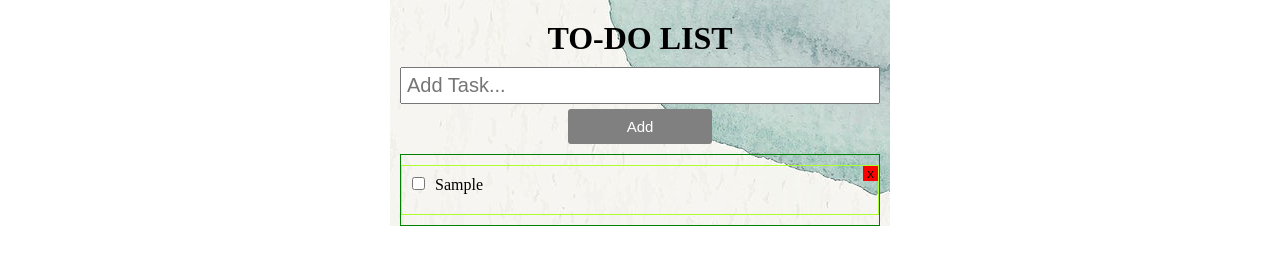
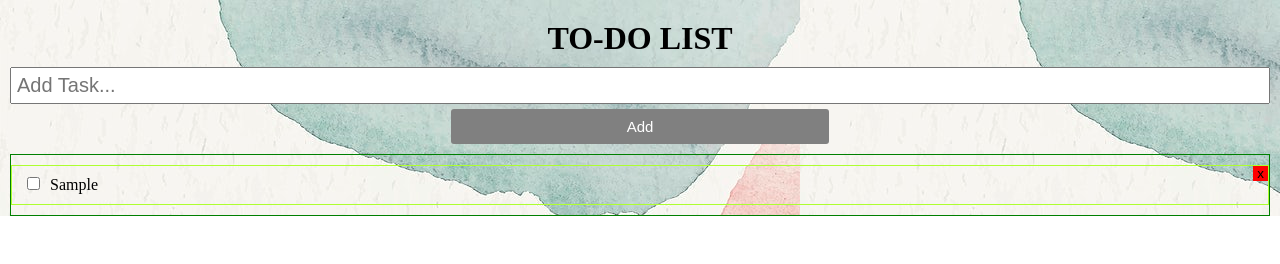
Before and after one commit to Shittuadedamola/To-do-list, a plain HTML site: page index.html in a window 1280 px wide. Both pictures are taken after typing "Sample" into the empty fields and a click on the button "Add". Drawn offline with Linux system fonts and the light colour scheme.

Commit message:
corrections done

```diff
--- a/style.css
+++ b/style.css
@@ -11,7 +11,7 @@ body{
 
 main{
     margin: auto;
-    width: 500px;
+    /* width: 500px; */
     /* height: 100vh; */
     background: url(images/floral\ background\ 2.jpeg);
     padding-top: 20px;
@@ -36,10 +36,12 @@ h1{
 
 section{
     width: 100%;
-    height: 50px;
+    /* height: 50px; */
     border: 1px solid greenyellow;
     padding-top: 10px;
     padding-right: 15px;
+    padding-bottom: 10px;
+    padding-left: 5px;
     margin-top: 10px;
     position: relative;
 }
```
